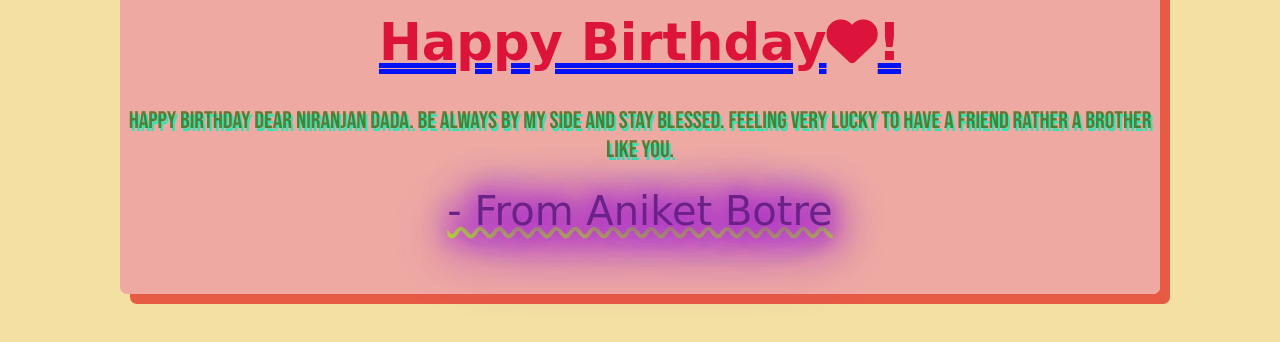
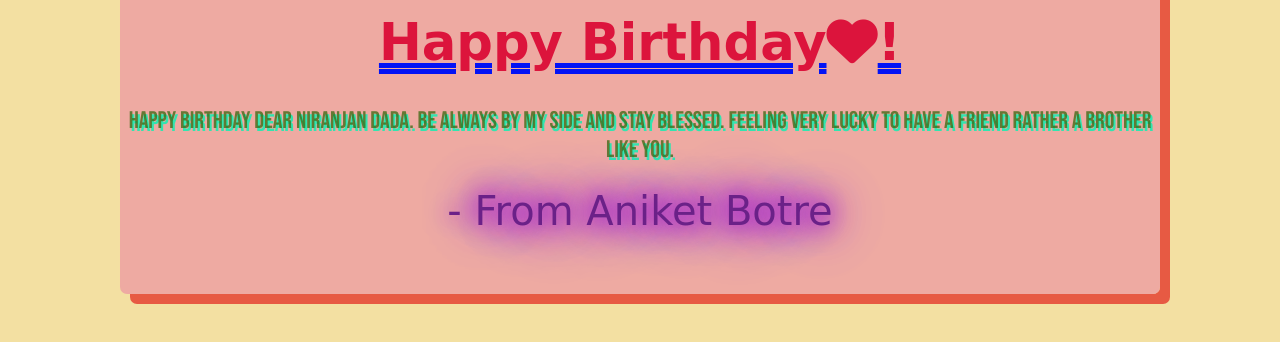
Before and after one commit to Aniket200-ind/happybirthday, a plain HTML site: page index.html in a window 1280 px wide. Shown: the part 454-796 px from the top of the page. Drawn offline with Linux system fonts and the light colour scheme; a web font is replaced by a local one.

Commit message:
Update style.css

```diff
--- a/style.css
+++ b/style.css
@@ -42,7 +42,7 @@ h1{
     opacity: 0.8;
     font-family: 'Passions Conflict', cursive;
     font-size: 5vh;
-    text-decoration: underline wavy rgb(166, 240, 30);
+/*     text-decoration: underline wavy rgb(166, 240, 30); */
     color: indigo;
     margin: 0;
     padding: 0;
```
